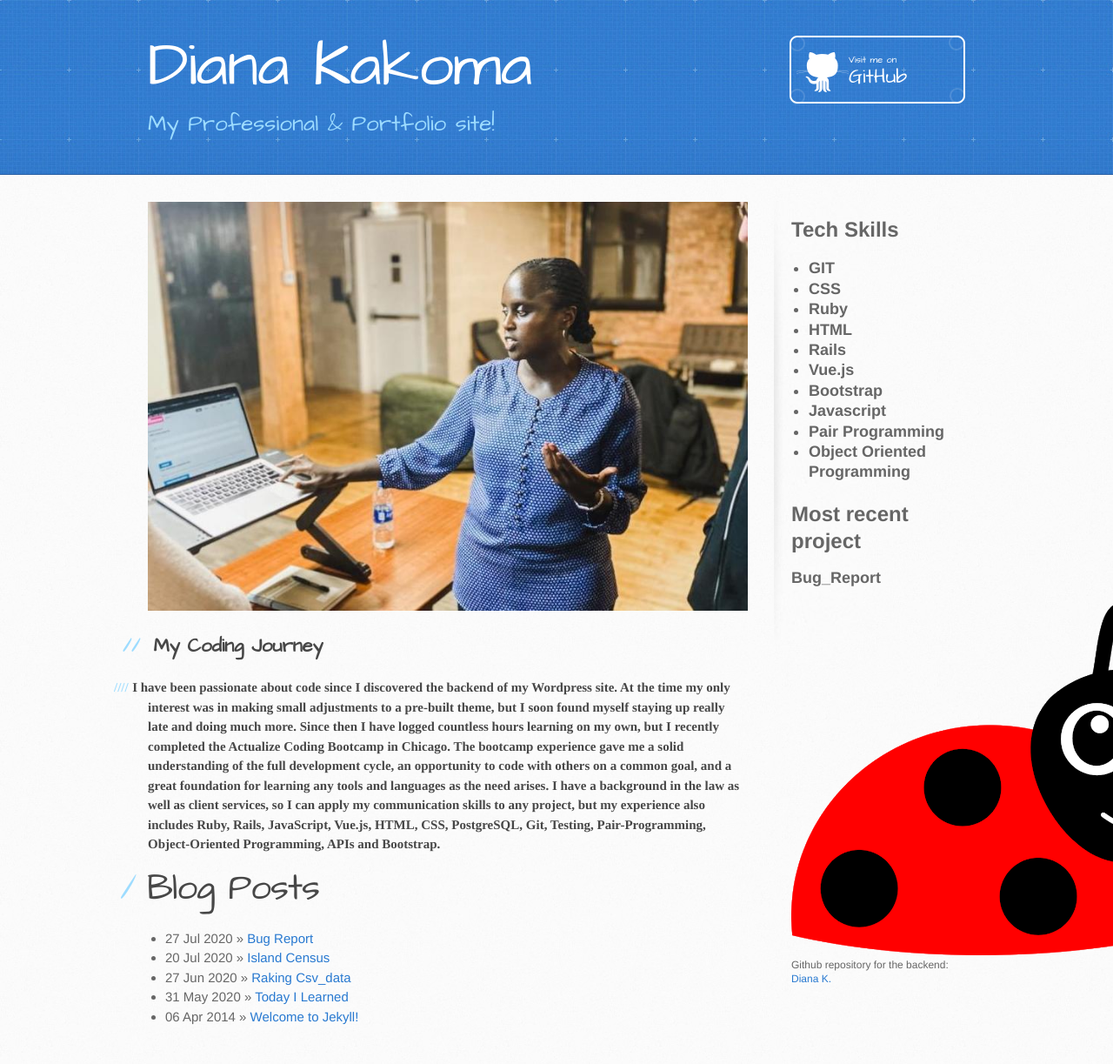
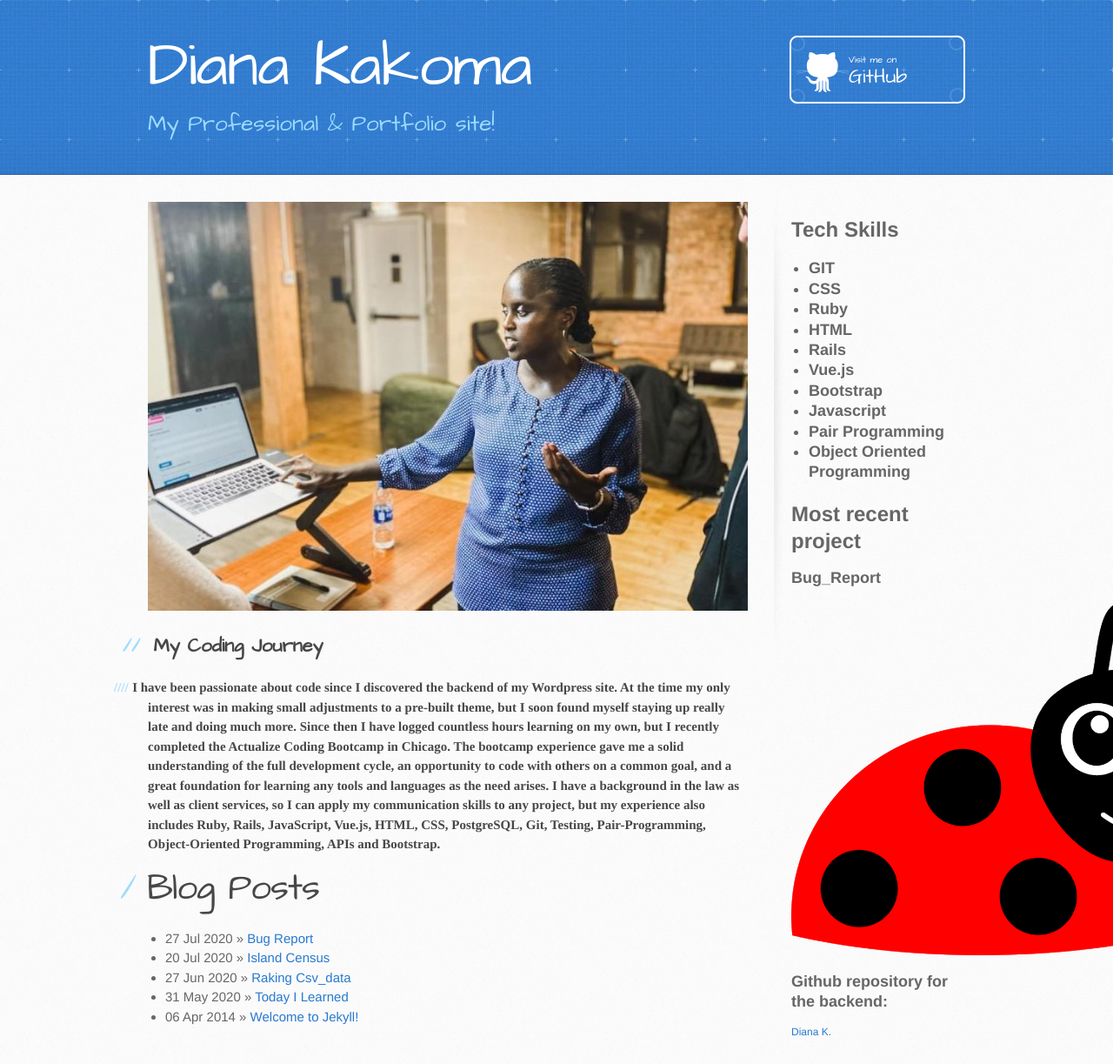
Before and after one commit to dianakakoma/dianakakoma.github.io, a Jekyll site: the page built from index.html, in a window 1280 px wide. Shown: the whole page at 87% size. Built offline with Jekyll 4.4.1, drawn with Linux system fonts in a browser that asks for light colours; comment, search, counter and statistics services are not loaded.

```diff
--- a/_layouts/default.html
+++ b/_layouts/default.html
@@ -56,7 +56,7 @@
           <h1>Most recent project</h1>
           <h2>Bug_Report</h2>
           <img src="/images/happy-ladybug.png">
-          Github repository for the backend:
+          <h2>Github repository for the backend:</h2>
 
           <!-- LinkedIn Badge -->
           <script type="text/javascript" src="https://platform.linkedin.com/badges/js/profile.js" async defer></script>
```
